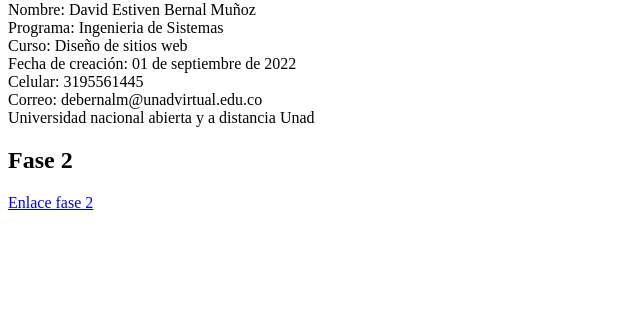
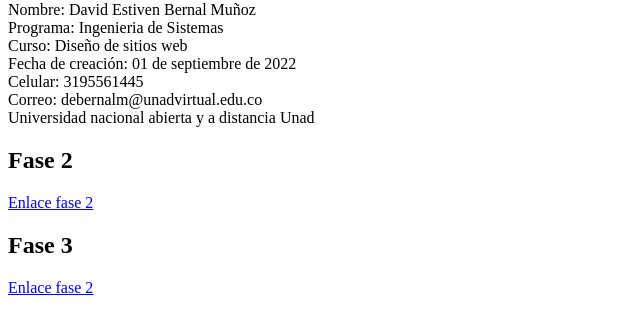
Before and after one commit to dudedabe/DSW-DavidBernal, a plain HTML site: page index.html in a window 1280 px wide. Shown: the part 79-410 px from the top of the page, without its empty margins (0-640 px from the left). Drawn offline with Linux system fonts and the light colour scheme.

Commit message:
Se realiza la modificación de la pagina principal agregando la fase 3 para que pueda ser consultada

```diff
--- a/index.html
+++ b/index.html
@@ -26,6 +26,10 @@
             <h2>Fase 2</h2>
             <a href="fase2/design.html">Enlace fase 2</a>
         </article>
+        <article>
+            <h2>Fase 3</h2>
+            <a href="fase3/design.html">Enlace fase 2</a>
+        </article>
     </section>
 </body>
 </html>
```
